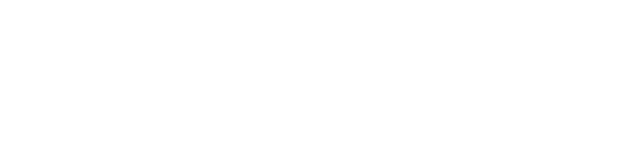
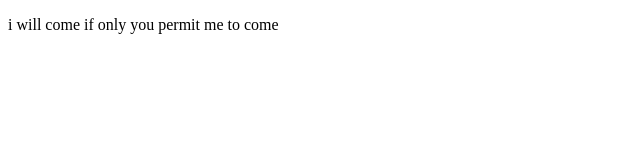
Before and after one commit to Ezzylinks101/git-one, a plain HTML site: page index.html in a window 1280 px wide. Shown: the whole page, without its empty margins (0-640 px from the left). Drawn offline with Linux system fonts and the light colour scheme.

Commit message:
added html

```diff
--- a/index.html
+++ b/index.html
@@ -6,6 +6,6 @@
     <title>My second commit</title>
   </head>
   <body>
-<p></p>
+<p> i will come if only you permit me to come</p>
   </body>
 </html>
```
